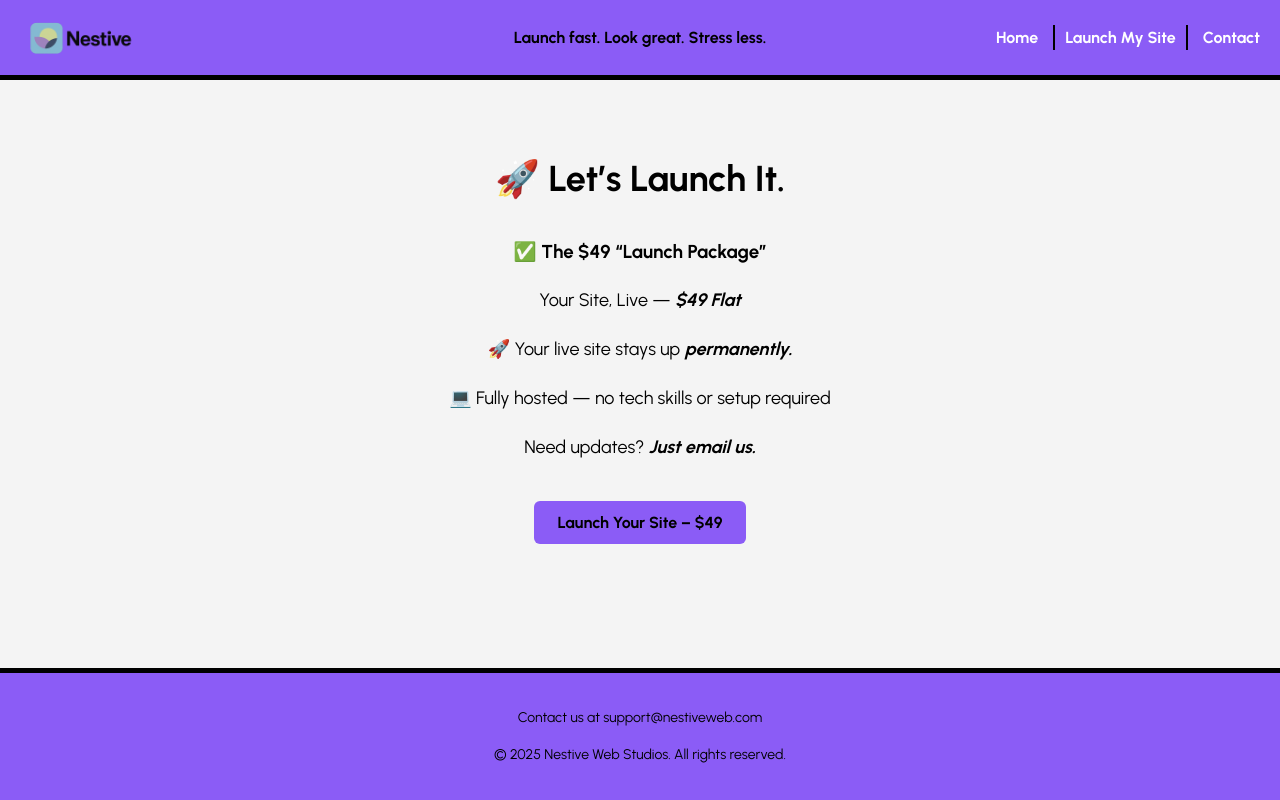
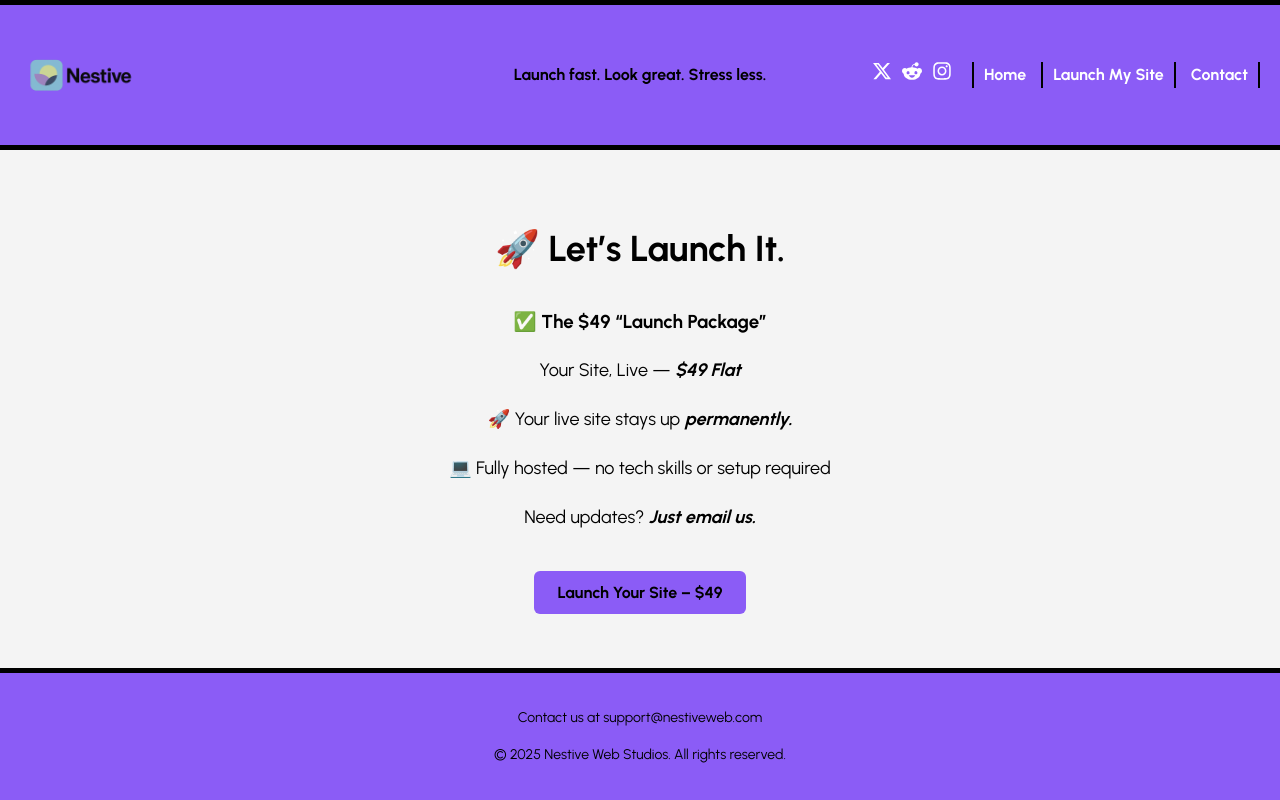
Before and after one commit to NestiveWebStudios/nestive-site, a React (Vite) app: page /upgrade-details in a window 1280 px wide. Built offline with nearby package versions, Linux system fonts and the light colour scheme.

Commit message:
CONFIRMED_FINAL SITE TEMPLATE

```diff
--- a/src/App.jsx
+++ b/src/App.jsx
@@ -4,6 +4,7 @@ import Home from './Home';
 import Upgrade from './Upgrade';
 import UpgradeDetails from './UpgradeDetails';
 import Footer from './Footer';
+import { FaXTwitter, FaRedditAlien, FaInstagram } from 'react-icons/fa6';
 
 const App = () => {
   return (
@@ -20,10 +21,10 @@ const App = () => {
           display: 'flex',
           alignItems: 'center',
           justifyContent: 'space-between',
-          padding: '0 20px',
+          padding: '10px 20px', // Added vertical padding
           backgroundColor: '#8B5CF6',
           borderBottom: '5px solid #000',
-          height: '80px',
+          borderTop: '5px solid #000',
           boxSizing: 'border-box',
           position: 'relative'
         }}>
@@ -50,13 +51,55 @@ const App = () => {
             Launch fast. Look great. Stress less.
           </div>
 
+          {/* Social + Navigation */}
+          <div style={{ display: 'flex', alignItems: 'center', gap: '20px' }}>
+            {/* Social Icons */}
+            <div style={{ display: 'flex', gap: '10px' }}>
+              <a
+                href="https://x.com/nestiveweb"
+                target="_blank"
+                rel="noopener noreferrer"
+                style={{ color: '#fff', transition: 'color 0.2s' }}
+                onMouseEnter={e => e.target.style.color = '#ddd'}
+                onMouseLeave={e => e.target.style.color = '#fff'}
+              >
+                <FaXTwitter size={20} />
+              </a>
+              <a
+                href="https://www.reddit.com/user/nestiveweb"
+                target="_blank"
+                rel="noopener noreferrer"
+                style={{ color: '#fff', transition: 'color 0.2s' }}
+                onMouseEnter={e => e.target.style.color = '#ddd'}
+                onMouseLeave={e => e.target.style.color = '#fff'}
+              >
+                <FaRedditAlien size={20} />
+              </a>
+              <a
+                href="https://instagram.com/nestiveweb"
+                target="_blank"
+                rel="noopener noreferrer"
+                style={{ color: '#fff', transition: 'color 0.2s' }}
+                onMouseEnter={e => e.target.style.color = '#ddd'}
+                onMouseLeave={e => e.target.style.color = '#fff'}
+              >
+                <FaInstagram size={20} />
+              </a>
+            </div>
+
             {/* Navigation Links */}
             <div style={{ display: 'flex', gap: '15px' }}>
               <Link to="/" style={{
                 textDecoration: 'none',
                 fontWeight: 'bold',
-              color: '#fff'
-            }}>
+                color: '#fff',
+                borderLeft: '2px solid #000',
+                paddingLeft: '10px',
+                transition: 'color 0.2s'
+              }}
+              onMouseEnter={e => e.target.style.color = '#ddd'}
+              onMouseLeave={e => e.target.style.color = '#fff'}
+              >
                 Home
               </Link>
               <Link to="/upgrade-details" style={{
@@ -65,17 +108,30 @@ const App = () => {
                 borderRight: '2px solid #000',
                 padding: '0 10px',
                 fontWeight: 'bold',
-              color: '#fff'
-            }}>
+                color: '#fff',
+                transition: 'color 0.2s'
+              }}
+              onMouseEnter={e => e.target.style.color = '#ddd'}
+              onMouseLeave={e => e.target.style.color = '#fff'}
+              >
                 Launch My Site
               </Link>
-            <a href="mailto:support@nestiveweb.com" style={{
+              <a
+                href="mailto:support@nestiveweb.com"
+                style={{
                   textDecoration: 'none',
                   fontWeight: 'bold',
-              color: '#fff'
-            }}>
+                  color: '#fff',
+                  borderRight: '2px solid #000',
+                  paddingRight: '10px',
+                  transition: 'color 0.2s'
+                }}
+                onMouseEnter={e => e.target.style.color = '#ddd'}
+                onMouseLeave={e => e.target.style.color = '#fff'}
+              >
                 Contact
               </a>
+            </div>
           </div>
         </nav>
 
--- a/src/Footer.jsx
+++ b/src/Footer.jsx
@@ -10,9 +10,11 @@ const Footer = () => {
       fontWeight: 'lighter',
       color: 'inherit',
       borderTop: '5px solid #000',
-      marginTop: '80px'
+      marginTop: 'auto'  // ⬅️ this is the key for a "sticky-to-bottom-only-if-needed" footer
     }}>
-      <p>Contact us at <a href="mailto:support@nestiveweb.com" style={{ color: 'inherit', }}>support@nestiveweb.com</a></p>
+      <p>
+        Contact us at <a href="mailto:support@nestiveweb.com" style={{ color: 'inherit' }}>support@nestiveweb.com</a>
+      </p>
       <p>© 2025 Nestive Web Studios. All rights reserved.</p>
     </footer>
   );
```
Also changed, not shown: package.json (+4 -3 lines), 1 other file (tests, documents, lock files or other folders). Lines whose indentation alone changed are shown as unchanged.
